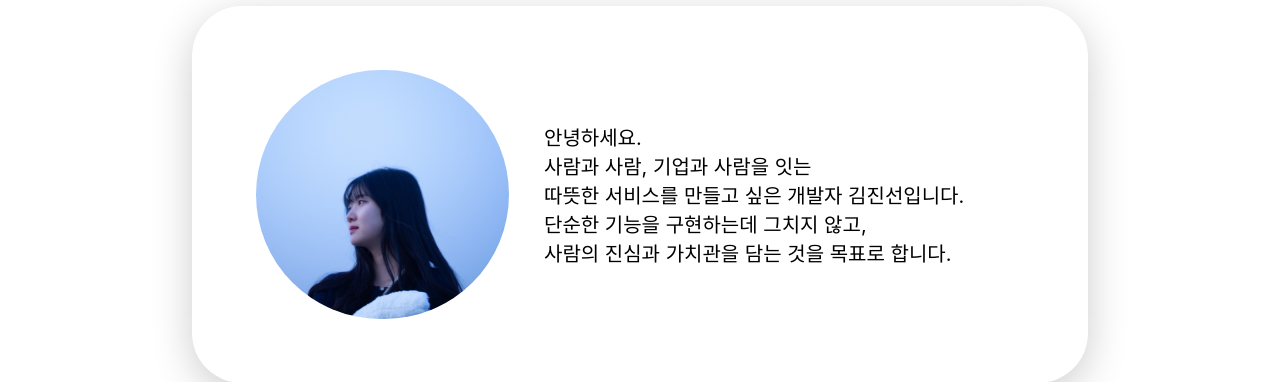
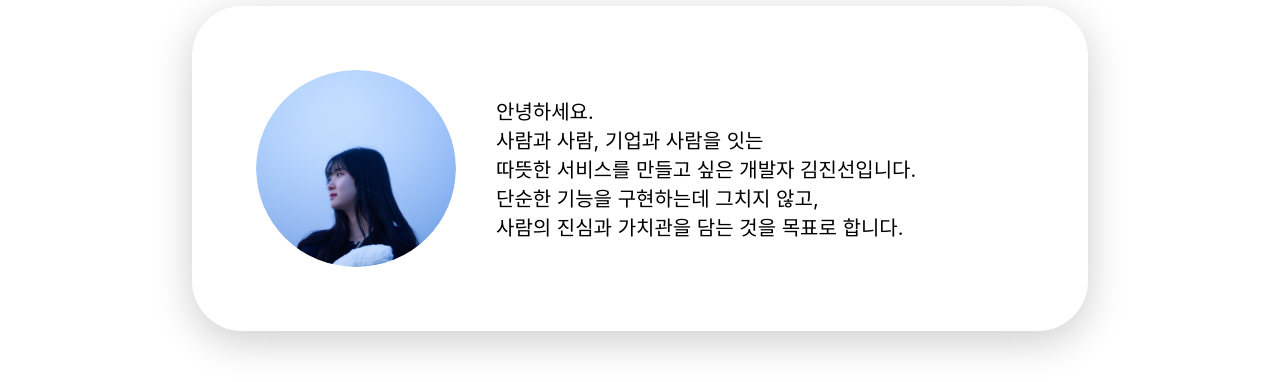
Before and after one commit to JInsunnya/Portfolio-ForJapan, a React (Create React App) app: page / in a window 1280 px wide. Shown: the part 202-584 px from the top of the page. Built offline with nearby package versions, Linux system fonts and the light colour scheme.

Commit message:
fix: Intro 컴포넌트에서 이미지와 텍스트 간격 조정

```diff
--- a/src/components/Intro.jsx
+++ b/src/components/Intro.jsx
@@ -7,9 +7,7 @@ const Intro = () => {
         <I.Container>
             <I.Content>
                 <I.Images>
-                    <I.ImageRow>
-                        <img src={Me} />
-                    </I.ImageRow>
+                    <img src={Me} />
                 </I.Images>
                 <I.Text>
                     안녕하세요. <br />
--- a/src/components/IntroStyles.js
+++ b/src/components/IntroStyles.js
@@ -24,20 +24,16 @@ export const Content = styled.div`
 export const Images = styled.div`
     display: flex;
     flex-direction: column;
-    gap: 10px;
-    flex: 1;
-`;
-
-export const ImageRow = styled.div`
-    display: flex;
-    gap: 10px;
-    align-items: center;
+    width: 200px;
+    img {
+        width: 100%;
+        border-radius: 50%;
+    }
 `;
 
 export const Text = styled.div`
-    flex: 1;
+    margin-left: 40px;
     font-size: 20px;
     text-align: left;
-    margin-left: -25%;
     justify-content: center;
 `;
```
